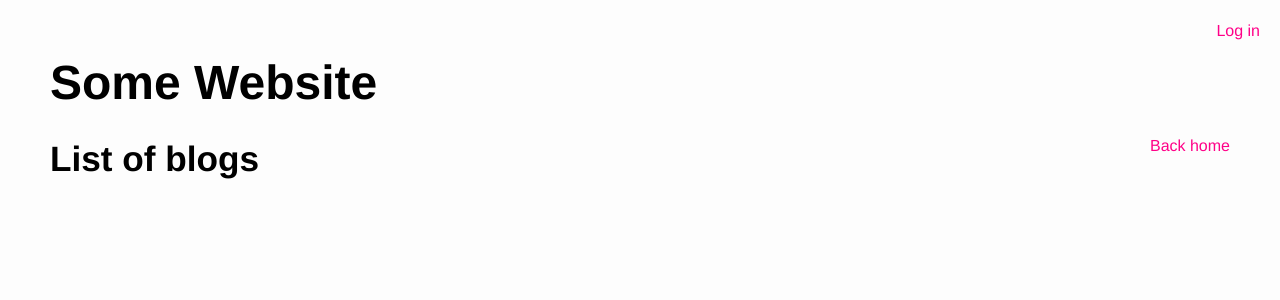
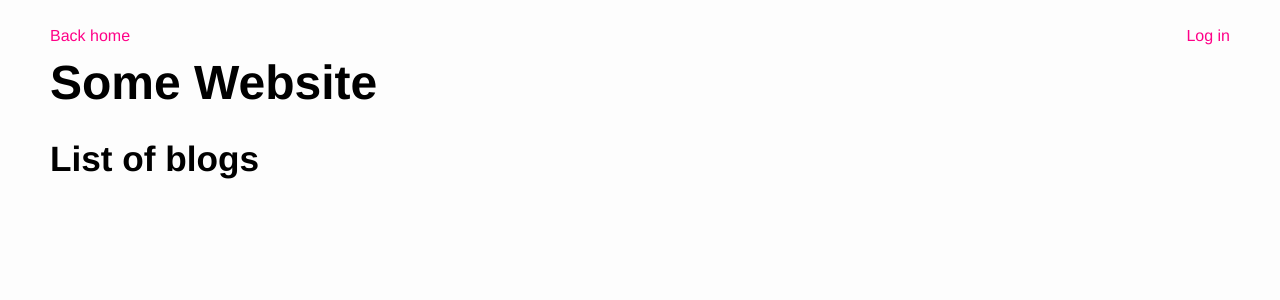
Before and after one commit to katur/blogsite, a Django app: template blog/templates/blogs.html in a window 1280 px wide. Shown: the top 300 px of the page. Run offline with Django 3.2, Linux system fonts and the light colour scheme; the template is opened without the code that fills it, so the values that code supplies are empty; parts of the project's set-up code (start-up, migrations or seed data) failed here and were passed over; some libraries are stand-ins or nearby versions.

Commit message:
minor style changes

```diff
--- a/blog/templates/blog.html
+++ b/blog/templates/blog.html
@@ -4,7 +4,7 @@
 {% block page_title %}{{ blog.name }}{% endblock %}
 
 {% block back_button %}
- <a href={% url 'blogs_url' %}>List of all blogs</a>
+  <a href={% url 'blogs_url' %}>Back to list of all blogs</a>
 {% endblock %}
 
 {% block content %}
--- a/website/static/stylesheets/website.sass
+++ b/website/static/stylesheets/website.sass
@@ -7,9 +7,11 @@ $pink: #ff0088
 $orange: #ff6600
 $brown: #b16434
 
+$site-padding: 50px
+
 body
   background: $faint-gray
-  padding: 50px
+  padding: $site-padding
   font-size: $base-font-size
   font-family: $base-font-family
   line-height: 1.36
@@ -17,12 +19,17 @@ body
 #content
   float: left
   width: 100%
-  margin-bottom: 50px
+  margin-bottom: $site-padding
+
+#back-button
+  position: absolute
+  top: $site-padding / 2
+  left: $site-padding
 
 #authentication
   position: absolute
-  top: 20px
-  right: 20px
+  top: $site-padding / 2
+  right: $site-padding
 
 b, strong
   font-weight: bold
@@ -57,14 +64,10 @@ h4
 h1#site-title
   margin-bottom: 20px
 
-#page-title-bar
+#page-title
   float: left
   width: 100%
   margin-bottom: 20px
-  h2
-    float: left
-  span
-    float: right
 
 ul li
   list-style: disc inside
--- a/website/templates/base.html
+++ b/website/templates/base.html
@@ -3,6 +3,10 @@
   {% include "head.html" %}
 
   <body id="{% block body_id %}{% endblock %}">
+    <span id="back-button">
+      {% block back_button %}{% endblock %}
+    </span>
+
     <div id="authentication">
       {% if user.is_authenticated %}
         Welcome, {{ user.first_name }}!
@@ -17,10 +21,7 @@
 
     <h1 id="site-title">Some Website</h1>
 
-    <div id="page-title-bar">
-      <h2>{% block page_title %}{% endblock %}</h2>
-      <span>{% block back_button %}{% endblock %}</span>
-    </div>
+    <h2 id="page-title">{% block page_title %}{% endblock %}</h2>
 
     <div id="content">
       {% block content %}{% endblock %}
```
Also changed, not shown: website/static/stylesheets/styles.css.
